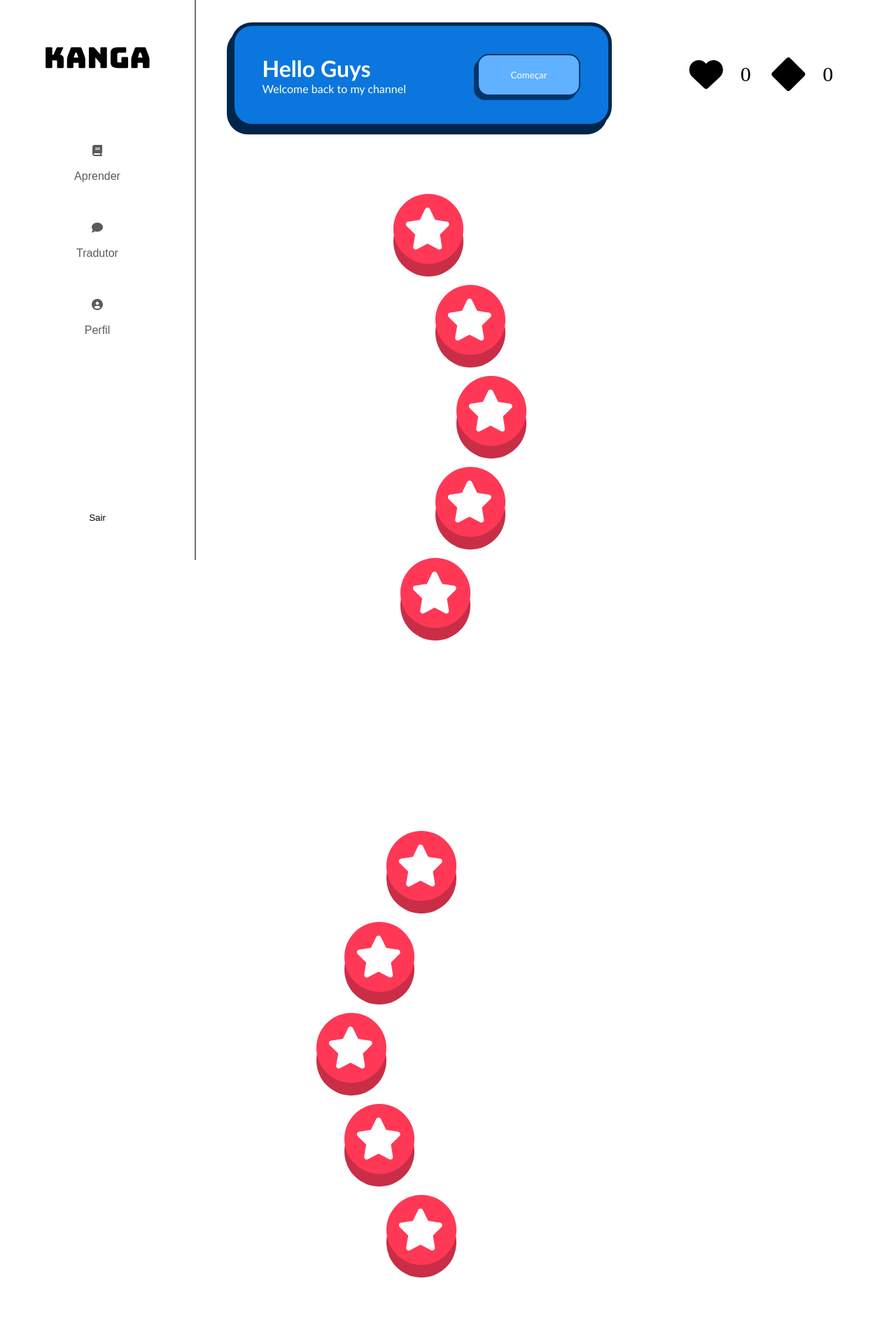
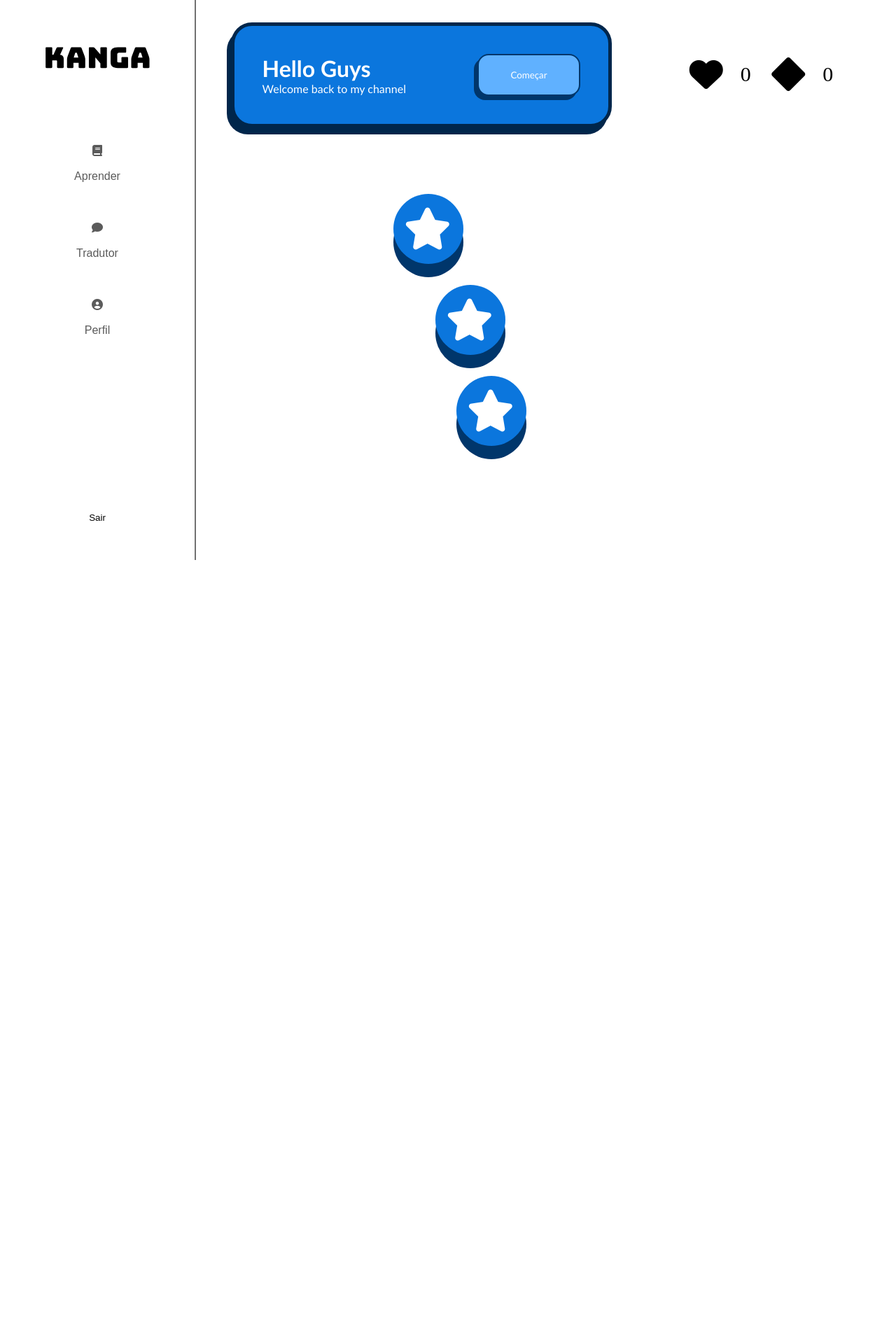
Before and after one commit to Foxtail148/Project-Kanga, a PHP site: page /html/Interface.html in a window 1280 px wide. Shown: the top 1920 px of the page at 70% size. After the commit the page ends 800 px from the top, so only its background shows below. Run offline with PHP 8.4, Linux system fonts and the light colour scheme; data comes from the database, SQL or seed files in the repository; data that the repository does not hold is empty.

Commit message:
Bruh carlos

```diff
--- a/JS/login.js
+++ b/JS/login.js
@@ -62,6 +62,6 @@ async function login(){
     localStorage.setItem("id", res.data.id);
     localStorage.setItem("senha", res.data.senha);
     localStorage.setItem("nome", res.data.nome);
-    location.href = "../HTML/face.html";
+    location.href = "../HTML/Interface.html";
   }
 }
--- a/JS/niveis.js
+++ b/JS/niveis.js
@@ -2,6 +2,12 @@ let niveis;
 getNiveis();
 
 async function getNiveis(){
+	const themes = [
+        { bg: "#0B76DD", border: "#00264B", shadow: "#00264B", btn: "#60B1FF", btnBorder: "#00366B", btnShadow: "#00366B" }, // f1
+        { bg: "#F03986", border: "#D21C66", shadow: "#D21C66", btn: "#F03986", btnBorder: "#571530", btnShadow: "#571530" }, // f2
+        { bg: "#FFC93E", border: "#D99F00", shadow: "#D99F00", btn: "#FFBB00", btnBorder: "#5A4102", btnShadow: "#5A4102" }, // f3
+        { bg: "#2CA251", border: "#087F2D", shadow: "#087F2D", btn: "#10B544", btnBorder: "#087F2D", btnShadow: "#087F2D" }  // f4
+    ];
 	let formData = new FormData();
 	//alert(localStorage.getItem("id"));
 	formData.append("id_aluno", localStorage.getItem("id"));
@@ -21,21 +27,29 @@ async function getNiveis(){
 
 	niveis.map((elemento, index)=>{
 		//alert(elemento.nivel_actual)
-    document.getElementById("level-conteiner").innerHTML+=`
-        <button onclick=${elemento.numero == elemento.nivel_actual ? "setNivel("+elemento.id_nivel+")" : "acessBlockedLevel()"} class="level  ${elemento.numero > elemento.nivel_actual && "blocked_level"} ${elemento.numero < elemento.nivel_actual && "completed_level"} ${(index + 1) % 3 == 0 ? "level-mov-right" : (index + 1) % 2 == 0 || index == 0 ? "" : "level-mov-left"}"> ${elemento.numero}</button>
-     `
-  })
+    	//document.getElementById("level-conteiner").innerHTML+=`
+        //<button onclick=${elemento.numero == elemento.nivel_actual ? "setNivel("+elemento.id_nivel+")" : "acessBlockedLevel()"} class="level  ${elemento.numero > elemento.nivel_actual && "blocked_level"} ${elemento.numero < elemento.nivel_actual && "completed_level"} ${(index + 1) % 3 == 0 ? "level-mov-right" : (index + 1) % 2 == 0 || index == 0 ? "" : "level-mov-left"}"> ${elemento.numero}</button>
+     	//`
+
+		let elemento_fase = document.querySelector(`#fase${elemento.id_fase}-cnt`);
+		elemento_fase.innerHTML += `
+			<button class="level"><i class="fa-solid fa-star fa-4x"></i></button>
+		`
+
+		//alert()
+  	})
+
 	console.log(niveis);
 	return true;
 }
 
 
-function  setNivel(id_nivel) {
+function setNivel(id_nivel) {
 	alert(id_nivel);
 	location.href = "../jogar?nivel="+id_nivel
 }
 
-function	acessBlockedLevel(){
+function acessBlockedLevel(){
 	alert("Nível indisponível")
 }
 //let params = new URL(location.href).searchParams;
--- a/PHP/niveis.php
+++ b/PHP/niveis.php
@@ -7,7 +7,7 @@ $response = [];
 
 
 try{
-  $query = $conn->prepare("SELECT nivel.id_nivel, nivel.numero, nivel.xp, (SELECT estado from aluno_nivel where aluno_nivel.id_nivel = nivel.id_nivel and aluno_nivel.id_aluno = ?) as estado, (SELECT nivel_actual from aluno WHERE aluno.id_aluno = ?) as nivel_actual FROM nivel");
+  $query = $conn->prepare("SELECT nivel.id_nivel, nivel.id_fase, nivel.numero, nivel.xp, (SELECT estado from aluno_nivel where aluno_nivel.id_nivel = nivel.id_nivel and aluno_nivel.id_aluno = ?) as estado, (SELECT nivel_actual from aluno WHERE aluno.id_aluno = ?) as nivel_actual FROM nivel where nivel.id_fase > 0");
   $query->execute([$id_aluno, $id_aluno]);
 
   $ver = $query->fetchAll(
--- a/admin/HTML/admin_fase1_nivel1.html
+++ b/admin/HTML/admin_fase1_nivel1.html
@@ -26,6 +26,7 @@
         </section>
 
     </header>
+
     <section class="divider">
         <button id="btn-linguagem" onclick="irParaPagina('admin1.html')">Linguagem</button>
         <span class="line"></span>
@@ -60,7 +61,7 @@
   <div  class="jb-ed rows"> <!-- Daqui -->
   <div class="campos">
 
-    <span id="tipo">Combinar Pares</span>
+      <span id="tipo">Combinar Pares</span>
       <div><span>Palavra Chave</span></div>
       <div>Palavra subsequente</div>
       <div>Palavra subsequente</div>
@@ -84,6 +85,7 @@
 
             </select>
         </div>
+
         <!--Esse deletar só vai ficar disponivel de clicar no editar  -->
     <div class="pop-btn">
 
--- a/admin/JS/admin1.js
+++ b/admin/JS/admin1.js
@@ -112,7 +112,7 @@ async function adicionarPalavra(){
     }
 
 }
-function abrirPopupEditar(botao) {
+function abrirPopupEditar(id, palavra, tipo, ) {
     let linha = botao.parentElement.parentElement; // Pegando a linha correta
 
     let palavra = linha.children[1].textContent;
@@ -173,7 +173,7 @@ async function carregarPalavras(){
             <div>${palavra.palavra}</div>
             <div>${palavra.significado}</div>
             <div>${palavra.audio}</div>
-            <button onclick="abrirPopup()">Editar</button>
+            <button onclick="abrirPopupEditar(this)">Editar</button>
         `;
 
         total_palavras++;
--- a/admin/JS/admin_fase.js
+++ b/admin/JS/admin_fase.js
@@ -88,8 +88,8 @@ async function carregarNiveis(){
         if(index < total_niveis)
             return null;
 
-        document.body.innerHTML += `
-            <div class="teste" >
+        document.body.innerHTML +=
+        `   <div class="teste" >
                 <div> <span>Nível ${nivel.numero}</span></div>
                 <div><span>Num. Jogabilidades</span></div>
                 <div><span>${nivel.total_jog}</span></div>
--- a/admin/PHP/adicionar_nivel.php
+++ b/admin/PHP/adicionar_nivel.php
@@ -13,11 +13,15 @@ $res = $consulta->fetchAll(
 	PDO::FETCH_ASSOC
 );
 
+if($res[0]["numero"] < 6){
+
 $numero = $res[0]["numero"];
 $consulta = $conexao->prepare("INSERT INTO nivel(numero, id_fase, xp) values(?, ?, ?)");
 
 $consulta->execute([$numero, $fase, $xp]);
-
+} else {
+	$mensagem = "Número máximo de níveis atingido. Max: 5";
+}
 
 echo json_encode(["mensagem" => $mensagem]);
 ?>
--- a/css/inicio.css
+++ b/css/inicio.css
@@ -221,6 +221,19 @@ body{
     cursor: pointer;
     margin: 15px 0px;
   }
+  .level:hover {
+    box-shadow: rgb(201, 46, 70) 0px 15px 0px 0px;
+    transform: translateY(4px);
+  }
+
+  .level:active {
+    background-color: rgb(255, 56, 86);
+    box-shadow: rgb(201, 46, 70) 0px 0px 0px 0px;
+    transform: translateY(19px);
+    transition: 20ms;
+  }
+
+
 
   /* A COBRINHA */
   .e button:nth-child(1){
@@ -270,14 +283,40 @@ body{
 
   /* fIM DA COBRINHA */
 
-  .level:hover {
-    box-shadow: rgb(201, 46, 70) 0px 15px 0px 0px;
+
+
+
+  #fase1-cnt button{
+    background-color: #0B76DD;
+    box-shadow: #00366B 0px 19px 0px 0px;
+
+  }
+  #fase1-cnt button:hover {
+    box-shadow: #00366B 0px 15px 0px 0px;
     transform: translateY(4px);
   }
 
-  .level:active {
-    background-color: rgb(255, 56, 86);
-    box-shadow: rgb(201, 46, 70) 0px 0px 0px 0px;
+  #fase1-cnt button:active {
+    background-color: #0B76DD;
+    box-shadow:#00366B 0px 0px 0px 0px;
     transform: translateY(19px);
     transition: 20ms;
   }
+
+
+  #fase2-cnt button{
+    background-color: #F03986;
+    box-shadow: #00366B 0px 19px 0px 0px;
+
+  }
+  #fase2-cnt button:hover {
+    box-shadow: #00366B 0px 15px 0px 0px;
+    transform: translateY(4px);
+  }
+
+  #fase2-cnt button:active {
+    background-color: #0B76DD;
+    box-shadow:#00366B 0px 0px 0px 0px;
+    transform: translateY(19px);
+    transition: 20ms;
+  }
--- a/html/Interface.html
+++ b/html/Interface.html
@@ -33,37 +33,37 @@
             <span>Welcome back to my channel</span></div>
             <button>Começar</button>
         </header>
-        <div class="level-conteiner e">
+        <div class="level-conteiner e" id="fase1-cnt">
+
+        </div>
+
+        <div class="level-conteiner d" id="fase2-cnt">
+           <!--  <button class="level"><i class="fa-solid fa-star fa-4x"></i></button>
+            <button class="level"><i class="fa-solid fa-star fa-4x"></i></button>
+            <button class="level"><i class="fa-solid fa-star fa-4x"></i></button>
+            <button class="level"><i class="fa-solid fa-star fa-4x"></i></button>
+            <button class="level"><i class="fa-solid fa-star fa-4x"></i></button>
+            -->
+        </div>
+
+        <div class="level-conteiner e" id="fase3-cnt">
+            <!--
             <button class="level"><i class="fa-solid fa-star fa-4x"></i></button>
             <button class="level"><i class="fa-solid fa-star fa-4x"></i></button>
             <button class="level"><i class="fa-solid fa-star fa-4x"></i></button>
             <button class="level"><i class="fa-solid fa-star fa-4x"></i></button>
             <button class="level"><i class="fa-solid fa-star fa-4x"></i></button>
-
+            -->
         </div>
 
-        <div class="level-conteiner d">
+        <div class="level-conteiner d" id="fase4-cnt">
+            <!--
             <button class="level"><i class="fa-solid fa-star fa-4x"></i></button>
             <button class="level"><i class="fa-solid fa-star fa-4x"></i></button>
             <button class="level"><i class="fa-solid fa-star fa-4x"></i></button>
             <button class="level"><i class="fa-solid fa-star fa-4x"></i></button>
             <button class="level"><i class="fa-solid fa-star fa-4x"></i></button>
-        </div>
-
-        <div class="level-conteiner e">
-            <button class="level"><i class="fa-solid fa-star fa-4x"></i></button>
-            <button class="level"><i class="fa-solid fa-star fa-4x"></i></button>
-            <button class="level"><i class="fa-solid fa-star fa-4x"></i></button>
-            <button class="level"><i class="fa-solid fa-star fa-4x"></i></button>
-            <button class="level"><i class="fa-solid fa-star fa-4x"></i></button>
-        </div>
-
-        <div class="level-conteiner d">
-            <button class="level"><i class="fa-solid fa-star fa-4x"></i></button>
-            <button class="level"><i class="fa-solid fa-star fa-4x"></i></button>
-            <button class="level"><i class="fa-solid fa-star fa-4x"></i></button>
-            <button class="level"><i class="fa-solid fa-star fa-4x"></i></button>
-            <button class="level"><i class="fa-solid fa-star fa-4x"></i></button>
+            -->
         </div>
 
 
@@ -134,3 +134,4 @@ document.addEventListener("scroll", () => {
 });
 
 </script>
+<script src="../JS/niveis.js"></script>
```
Also changed, not shown: html/login.html (+4 -5 lines).
